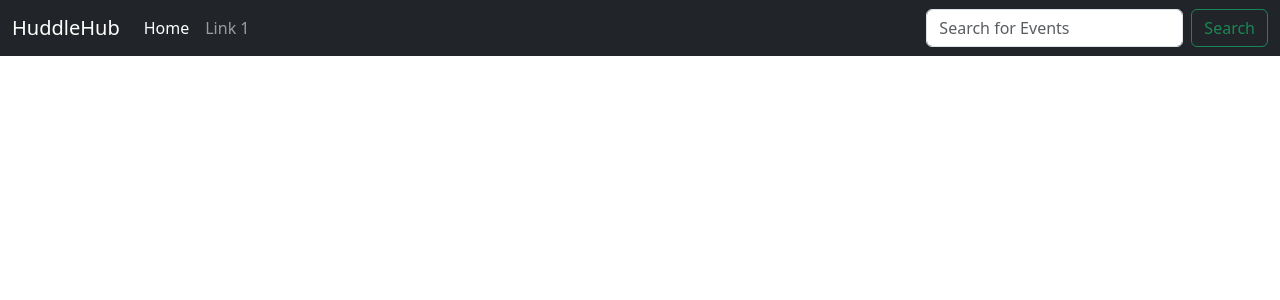
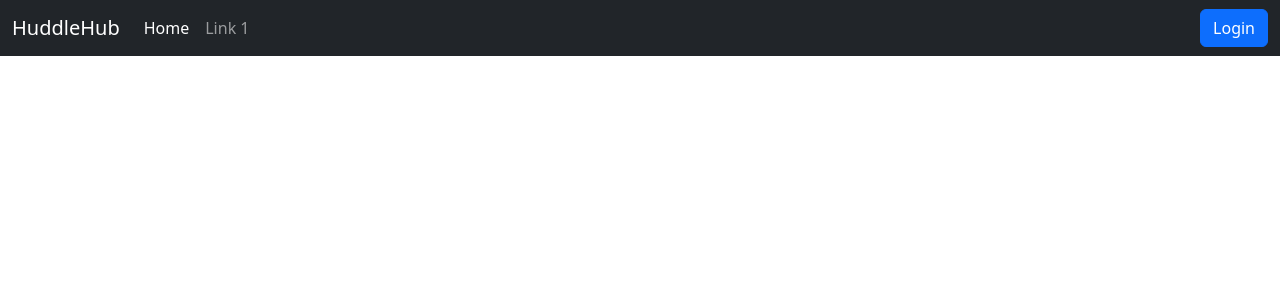
Before and after one commit to waffledood/huddle-hub, a Django app: page /huddlehub/home/ in a window 1280 px wide. Shown: the top 300 px of the page. Run offline with Django 4.2, Linux system fonts and the light colour scheme.

Commit message:
Update Login & Logout buttons in navbar

```diff
--- a/backend/templates/layout.html
+++ b/backend/templates/layout.html
@@ -55,17 +55,19 @@
               </li>
             {% endif %}
           </ul>
-          <form class="d-flex" role="search">
-            <input
-              class="form-control me-2"
-              type="search"
-              placeholder="Search for Events"
-              aria-label="Search for Events"
-            />
-            <button class="btn btn-outline-success" type="submit">
-              Search
-            </button>
-          </form>
+          {% if user.is_authenticated %}
+            <form class="d-flex" action="{% url 'logout' %}" method="post">
+              <button class="btn btn-outline-primary" type="submit">
+                Logout
+              </button>
+            </form>
+          {% else %}
+            <form class="d-flex" action="{% url 'login' %}" method="post">
+              <button class="btn btn-primary" type="submit">
+                Login
+              </button>
+            </form>
+          {% endif %}
         </div>
       </div>
     </nav>
```
